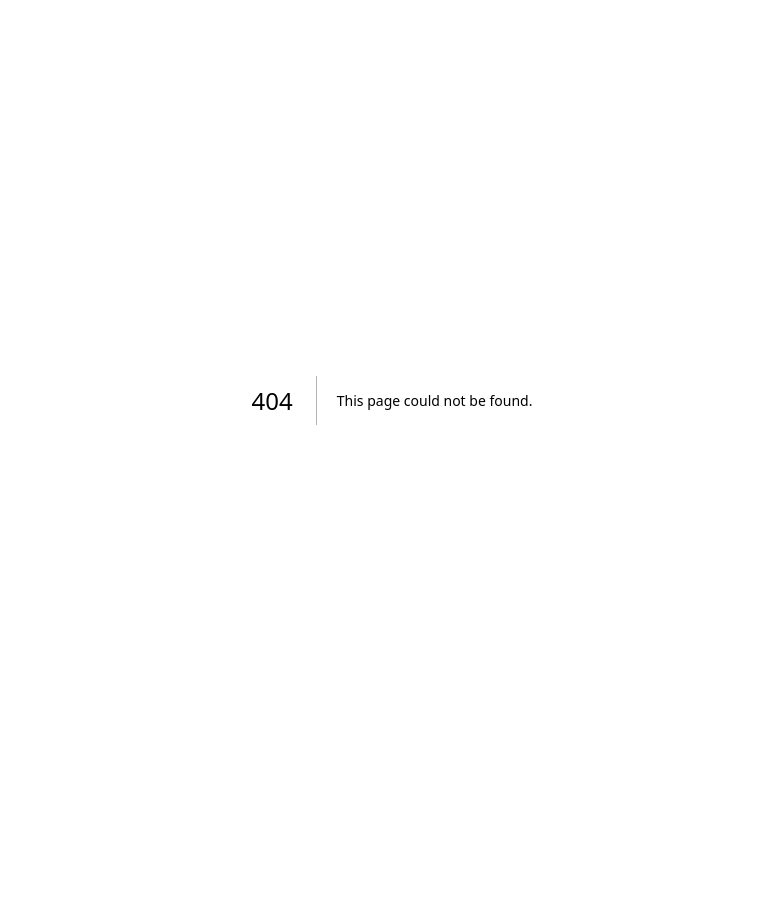
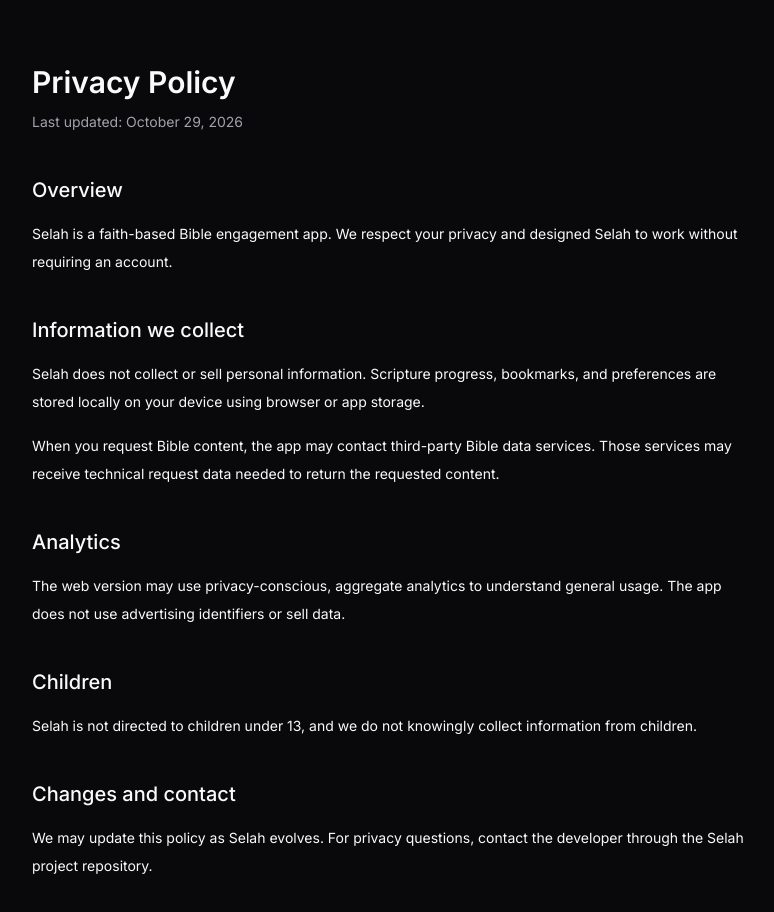
Before and after one commit to jayjeong8/selah, a Next.js app in the folder my-app/: page /privacy in a window 1280 px wide. Before the commit this address had no page. Shown: the top 912 px of the page, without its empty margins (248-1022 px from the left). Before the commit the page ends 800 px from the top, so only its background shows below. Built offline with nearby package versions, Linux system fonts and the light colour scheme.

Commit message:
Add privacy policy page for App Store submission

```diff
--- /dev/null
+++ b/my-app/src/app/privacy/page.tsx
@@ -0,0 +1,33 @@
+import type { Metadata } from "next";
+
+export const metadata: Metadata = {
+  title: "Privacy Policy | Selah",
+  description: "Privacy Policy for Selah.",
+};
+
+export default function PrivacyPage() {
+  return (
+    <main className="mx-auto min-h-dvh max-w-3xl px-6 py-16 text-sm leading-7">
+      <h1 className="mb-2 text-3xl font-semibold">Privacy Policy</h1>
+      <p className="mb-10 text-muted-foreground">Last updated: October 29, 2026</p>
+
+      <section className="space-y-4">
+        <h2 className="text-xl font-medium">Overview</h2>
+        <p>Selah is a faith-based Bible engagement app. We respect your privacy and designed Selah to work without requiring an account.</p>
+
+        <h2 className="pt-6 text-xl font-medium">Information we collect</h2>
+        <p>Selah does not collect or sell personal information. Scripture progress, bookmarks, and preferences are stored locally on your device using browser or app storage.</p>
+        <p>When you request Bible content, the app may contact third-party Bible data services. Those services may receive technical request data needed to return the requested content.</p>
+
+        <h2 className="pt-6 text-xl font-medium">Analytics</h2>
+        <p>The web version may use privacy-conscious, aggregate analytics to understand general usage. The app does not use advertising identifiers or sell data.</p>
+
+        <h2 className="pt-6 text-xl font-medium">Children</h2>
+        <p>Selah is not directed to children under 13, and we do not knowingly collect information from children.</p>
+
+        <h2 className="pt-6 text-xl font-medium">Changes and contact</h2>
+        <p>We may update this policy as Selah evolves. For privacy questions, contact the developer through the Selah project repository.</p>
+      </section>
+    </main>
+  );
+}
```
